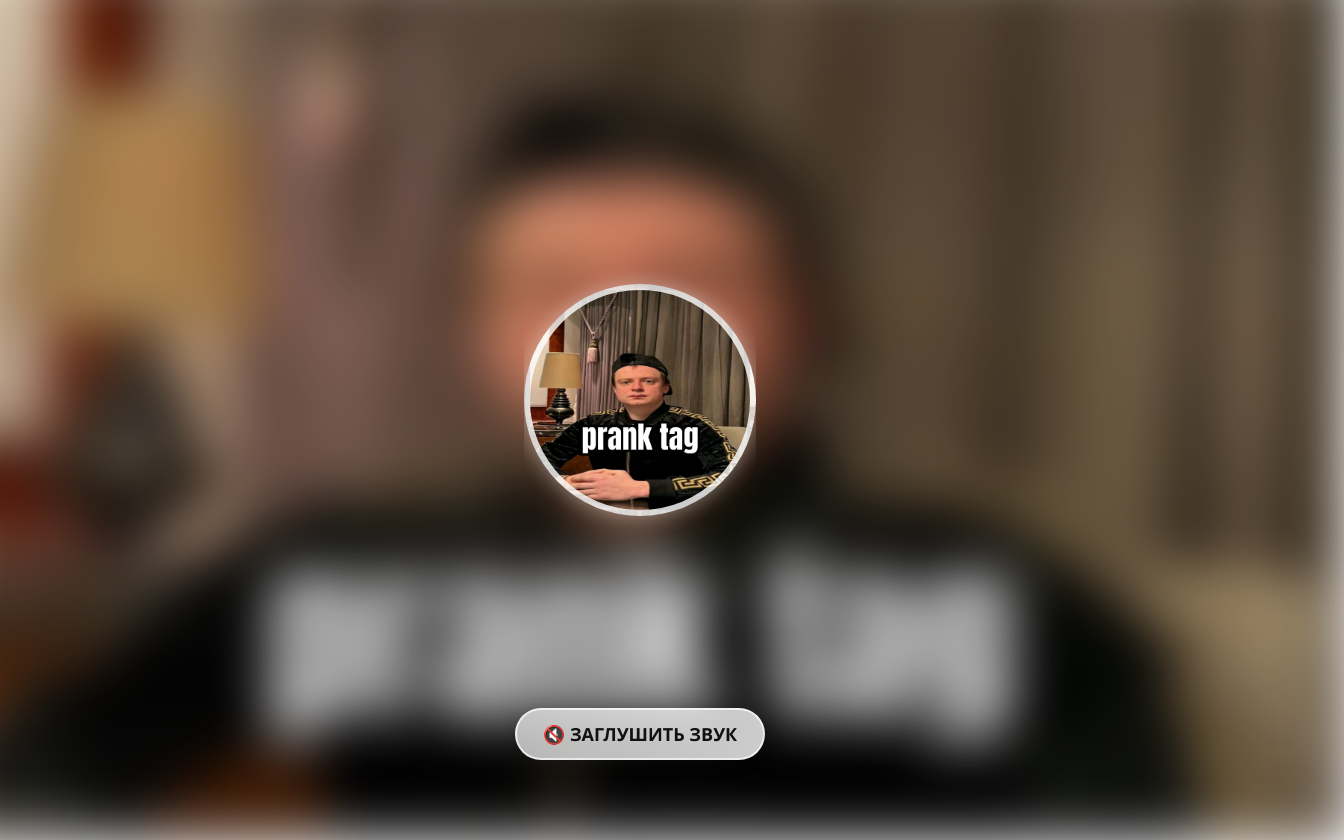
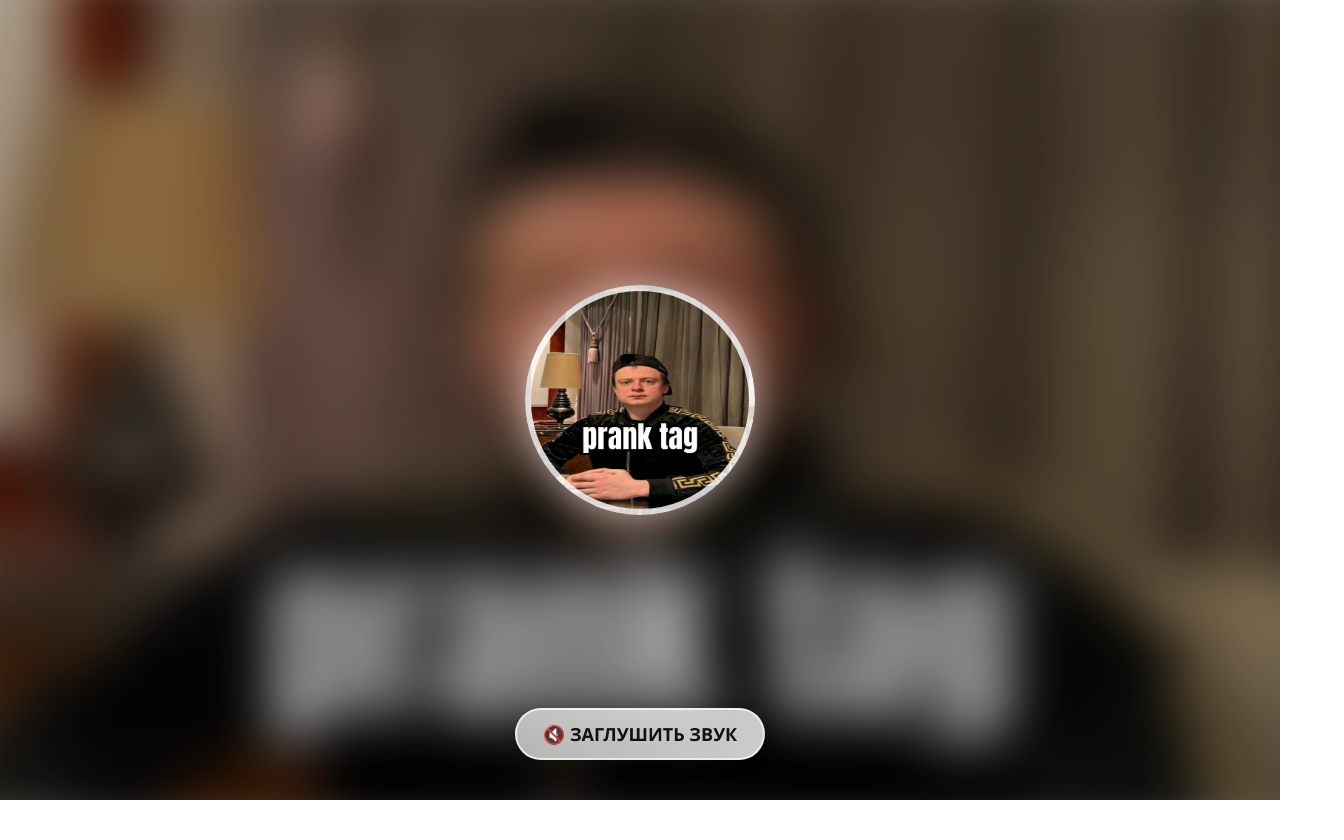
Before and after one commit to pranktag/mell, a plain HTML site: page index.html in a window 1280 px wide. Shown: the whole page, 1344 px wide, since content can reach past the window. After the commit the page ends 800 px from the top, so only its background shows below. Drawn offline with Linux system fonts and the light colour scheme.

Commit message:
Update index.html

```diff
--- a/index.html
+++ b/index.html
@@ -3,23 +3,35 @@
 <head>
 <meta charset="UTF-8">
 <meta name="viewport" content="width=device-width, initial-scale=1.0">
-<title>pranktag</title>
+<title>Мой сайт</title>
 <style>
+  * {
+    box-sizing: border-box;
+  }
+
   html, body {
     margin: 0;
     padding: 0;
     height: 100%;
     overflow: hidden;
     font-family: "Segoe UI", sans-serif;
+    background: none;
+  }
+
+  /* Контейнер, чтобы элементы центрировались, но не обрезались */
+  .wrapper {
+    position: relative;
+    width: 100%;
+    height: 100%;
     display: flex;
     justify-content: center;
     align-items: center;
+    overflow: visible; /* вот ключевой момент! */
     cursor: pointer;
   }
 
-  /* Фоновое изображение с размытием */
-  body::before {
-    content: '';
+  /* Фон с размытием */
+  .background {
     position: absolute;
     top: 0;
     left: 0;
@@ -30,26 +42,37 @@
     background-position: center;
     filter: blur(25px) brightness(0.9);
     transform: scale(1.1);
+    z-index: -2;
+  }
+
+  /* Полупрозрачная подложка для глубины */
+  .overlay {
+    position: absolute;
+    top: 0;
+    left: 0;
+    width: 100%;
+    height: 100%;
+    background: rgba(0,0,0,0.2);
     z-index: -1;
   }
 
   /* Центральная круглая картинка */
   .circle-img {
-    width: 220px;
-    height: 220px;
+    width: 230px;
+    height: 230px;
     border-radius: 50%;
     background-image: url('image.jpg'); /* Замените на вашу картинку */
     background-size: cover;
     background-position: center;
     border: 6px solid rgba(255, 255, 255, 0.8);
-    box-shadow: 0 0 20px rgba(255, 255, 255, 0.4);
+    box-shadow: 0 0 40px rgba(255, 255, 255, 0.6);
+    transition: transform 0.3s ease, box-shadow 0.3s ease;
     z-index: 1;
-    transition: transform 0.3s ease, box-shadow 0.3s ease;
   }
 
   .circle-img:hover {
-    transform: scale(1.05);
-    box-shadow: 0 0 35px rgba(255, 255, 255, 0.6);
+    transform: scale(1.07);
+    box-shadow: 0 0 60px rgba(255, 255, 255, 0.8);
   }
 
   /* Кнопка Telegram */
@@ -67,6 +90,7 @@
     color: #111;
     text-decoration: none;
     transition: all 0.25s ease;
+    z-index: 2;
   }
 
   .telegram-btn:hover {
@@ -78,17 +102,24 @@
   .telegram-btn:active {
     transform: scale(0.97);
   }
+
 </style>
 </head>
 <body>
 
-<div class="circle-img"></div>
-<a class="telegram-btn" href="https://t.me/pranktag" target="_blank">🔇 ЗАГЛУШИТЬ ЗВУК</a>
+<div class="wrapper">
+  <div class="background"></div>
+  <div class="overlay"></div>
 
-<audio id="myAudio" loop>
-  <source src="audio.mp3" type="audio/mpeg"> <!-- Замените на свой аудиофайл -->
-  Ваш браузер не поддерживает аудио.
-</audio>
+  <div class="circle-img"></div>
+
+  <a class="telegram-btn" href="https://t.me/yourchannel" target="_blank">🔇 ЗАГЛУШИТЬ ЗВУК</a>
+
+  <audio id="myAudio" loop>
+    <source src="audio.mp3" type="audio/mpeg">
+    Ваш браузер не поддерживает аудио.
+  </audio>
+</div>
 
 <script>
   const audio = document.getElementById('myAudio');
@@ -105,3 +136,8 @@
 
 </body>
 </html>
+</script>
+
+</body>
+
+</html>
```
